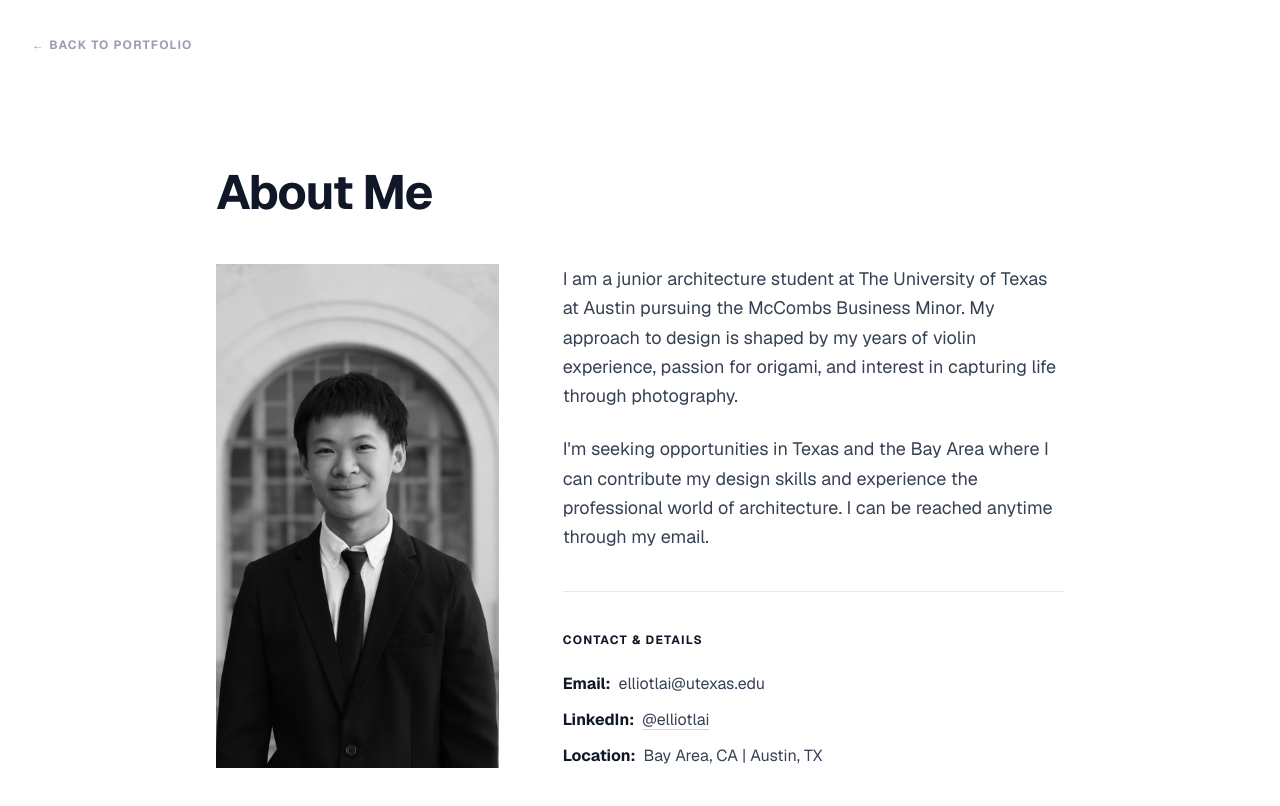
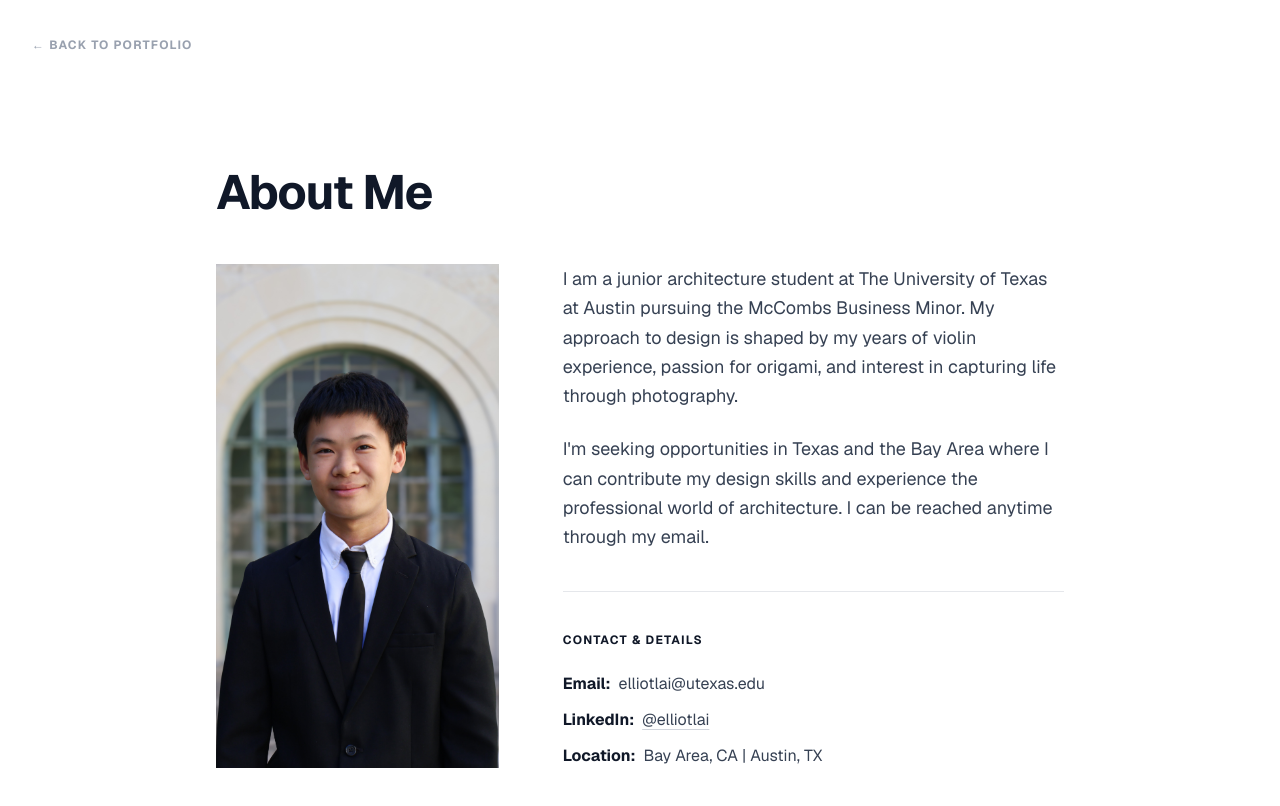
Before and after one commit to elyoit/website, a Next.js app: page /about in a window 1280 px wide. Shown: the top 806 px of the page. Built offline with nearby package versions, Linux system fonts and the light colour scheme.

Commit message:
Update page.tsx

```diff
--- a/app/about/page.tsx
+++ b/app/about/page.tsx
@@ -28,7 +28,7 @@ export default function AboutPage() {
               src={aboutData.profileImage}
               alt={`Portrait of ${aboutData.name}`}
               fill
-              className="object-cover grayscale"
+              className="object-cover"
             />
             }
             <div className="absolute inset-0 flex items-center justify-center text-gray-400 text-sm tracking-widest uppercase">
```
